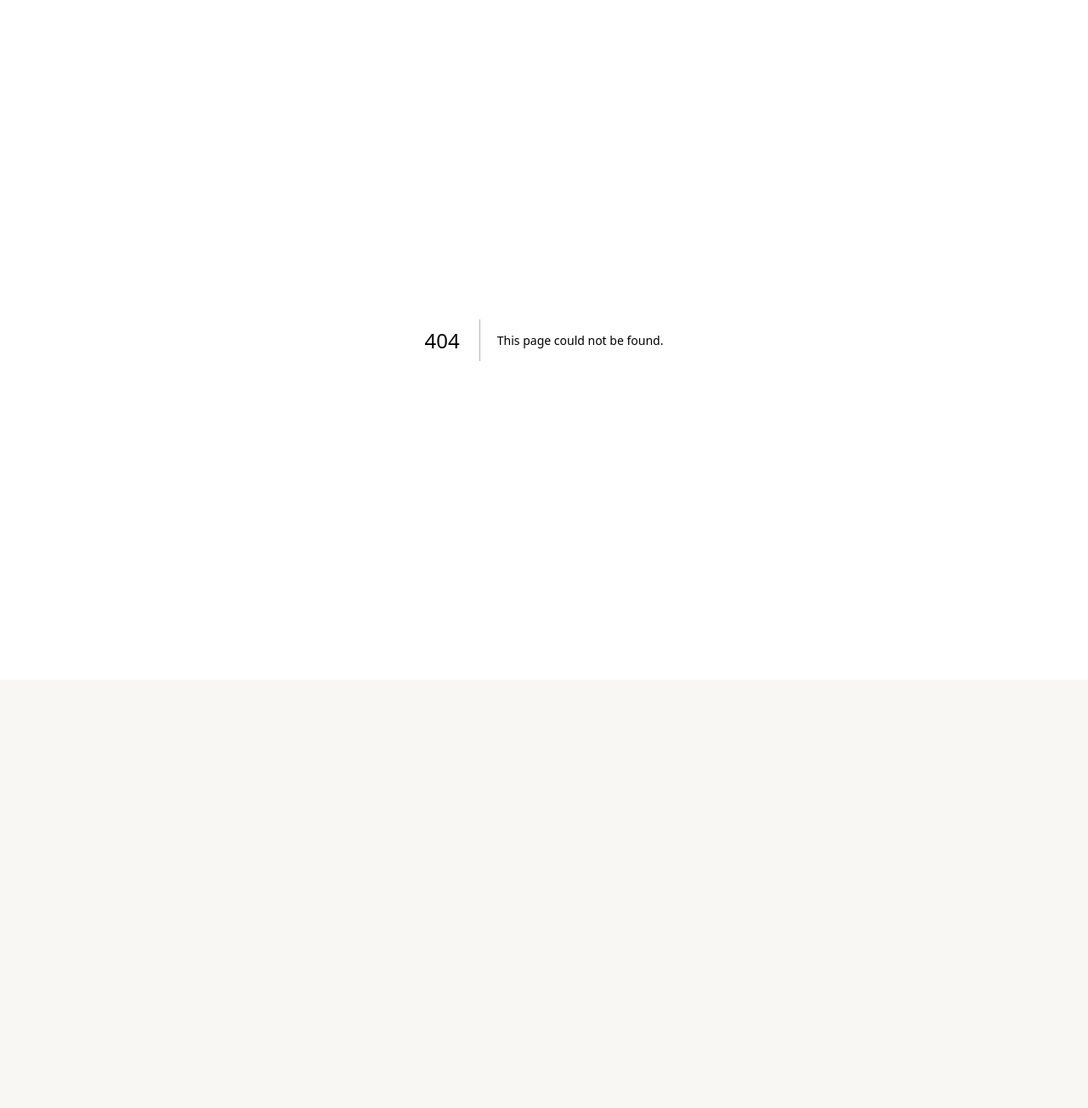
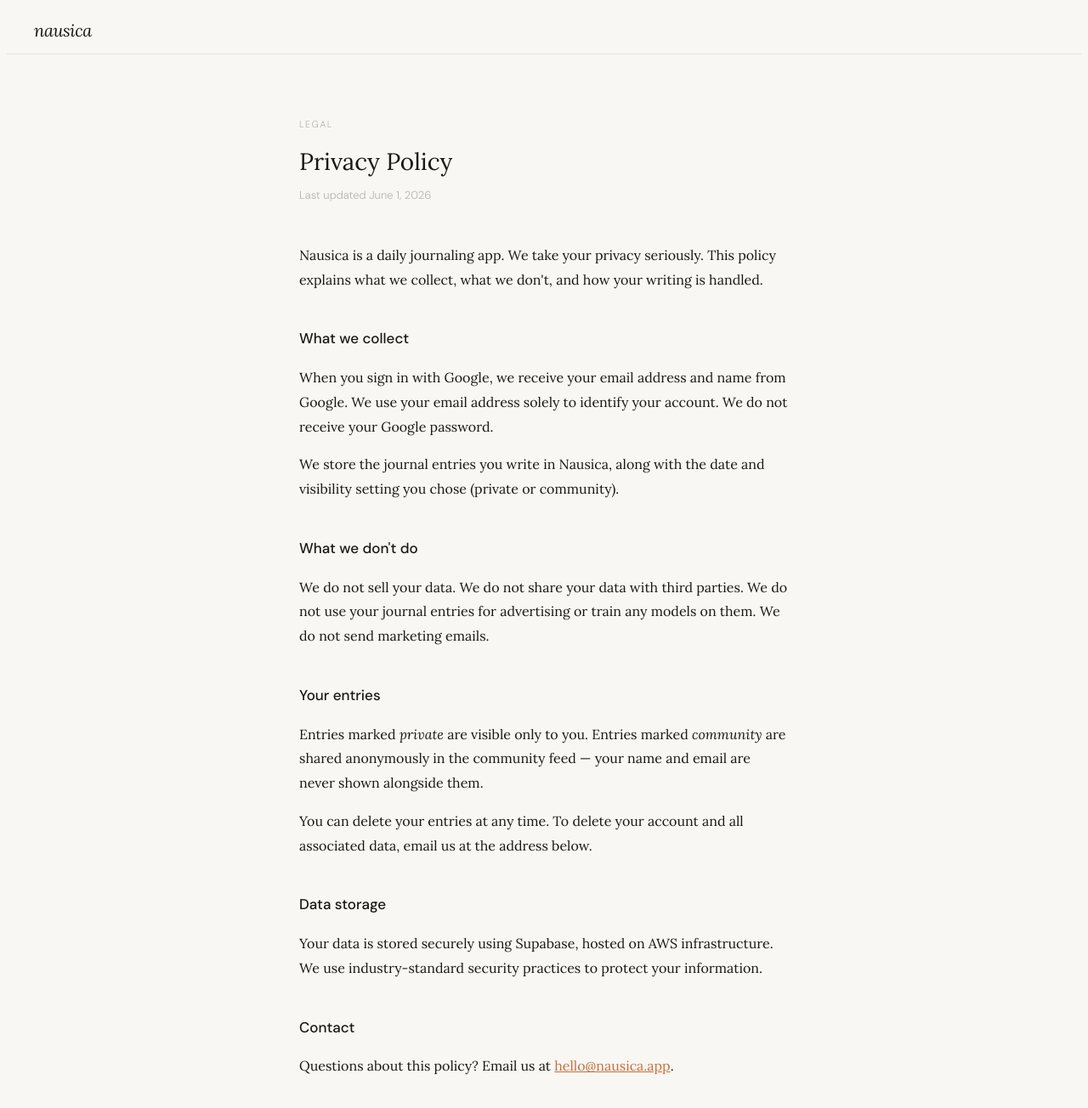
Before and after one commit to chainning-tatum/nausica, a Next.js app: page /privacy in a window 1280 px wide. Before the commit this address had no page. Shown: the top 1304 px of the page at 85% size. Before the commit the page ends 800 px from the top, so only its background shows below. Built offline with nearby package versions, Linux system fonts and the light colour scheme; no server answers.

Commit message:
add privacy policy page and footer link

```diff
--- /dev/null
+++ b/app/privacy/page.tsx
@@ -0,0 +1,91 @@
+import { createClient } from '@/lib/supabase/server'
+import Link from 'next/link'
+
+export default async function PrivacyPage() {
+  const supabase = await createClient()
+  const { data: { user } } = await supabase.auth.getUser()
+
+  return (
+    <div style={{ background: 'var(--paper)', minHeight: '100vh' }}>
+      <header style={{
+        borderBottom: '1px solid var(--paper-border)',
+        padding: '0 2rem',
+        height: '56px',
+        display: 'flex',
+        alignItems: 'center',
+        position: 'sticky',
+        top: 0,
+        background: 'var(--paper)',
+        zIndex: 10,
+      }}>
+        <Link href="/" style={{ textDecoration: 'none' }}>
+          <span style={{ fontFamily: 'Lora, serif', fontSize: '20px', letterSpacing: '-0.02em', color: 'var(--ink)', fontStyle: 'italic' }}>
+            nausica
+          </span>
+        </Link>
+      </header>
+
+      <main style={{ maxWidth: '640px', margin: '0 auto', padding: '4rem 2rem' }}>
+        <p style={{ fontSize: '11px', letterSpacing: '0.12em', color: 'var(--ink-faint)', textTransform: 'uppercase', marginBottom: '0.75rem' }}>
+          Legal
+        </p>
+        <h1 style={{ fontFamily: 'Lora, serif', fontSize: '28px', color: 'var(--ink)', fontWeight: 400, marginBottom: '0.5rem' }}>
+          Privacy Policy
+        </h1>
+        <p style={{ fontSize: '13px', color: 'var(--ink-faint)', marginBottom: '3rem' }}>
+          Last updated June 1, 2026
+        </p>
+
+        <div style={{ fontSize: '16px', lineHeight: 1.8, color: 'var(--ink)', fontFamily: 'Lora, serif' }}>
+
+          <p style={{ marginBottom: '1.5rem' }}>
+            Nausica is a daily journaling app. We take your privacy seriously. This policy explains what we collect, what we don't, and how your writing is handled.
+          </p>
+
+          <h2 style={{ fontSize: '17px', fontWeight: 500, fontFamily: 'DM Sans, sans-serif', marginBottom: '0.75rem', marginTop: '2.5rem', color: 'var(--ink)' }}>
+            What we collect
+          </h2>
+          <p style={{ marginBottom: '1rem' }}>
+            When you sign in with Google, we receive your email address and name from Google. We use your email address solely to identify your account. We do not receive your Google password.
+          </p>
+          <p style={{ marginBottom: '1rem' }}>
+            We store the journal entries you write in Nausica, along with the date and visibility setting you chose (private or community).
+          </p>
+
+          <h2 style={{ fontSize: '17px', fontWeight: 500, fontFamily: 'DM Sans, sans-serif', marginBottom: '0.75rem', marginTop: '2.5rem', color: 'var(--ink)' }}>
+            What we don't do
+          </h2>
+          <p style={{ marginBottom: '1rem' }}>
+            We do not sell your data. We do not share your data with third parties. We do not use your journal entries for advertising or train any models on them. We do not send marketing emails.
+          </p>
+
+          <h2 style={{ fontSize: '17px', fontWeight: 500, fontFamily: 'DM Sans, sans-serif', marginBottom: '0.75rem', marginTop: '2.5rem', color: 'var(--ink)' }}>
+            Your entries
+          </h2>
+          <p style={{ marginBottom: '1rem' }}>
+            Entries marked <em>private</em> are visible only to you. Entries marked <em>community</em> are shared anonymously in the community feed — your name and email are never shown alongside them.
+          </p>
+          <p style={{ marginBottom: '1rem' }}>
+            You can delete your entries at any time. To delete your account and all associated data, email us at the address below.
+          </p>
+
+          <h2 style={{ fontSize: '17px', fontWeight: 500, fontFamily: 'DM Sans, sans-serif', marginBottom: '0.75rem', marginTop: '2.5rem', color: 'var(--ink)' }}>
+            Data storage
+          </h2>
+          <p style={{ marginBottom: '1rem' }}>
+            Your data is stored securely using Supabase, hosted on AWS infrastructure. We use industry-standard security practices to protect your information.
+          </p>
+
+          <h2 style={{ fontSize: '17px', fontWeight: 500, fontFamily: 'DM Sans, sans-serif', marginBottom: '0.75rem', marginTop: '2.5rem', color: 'var(--ink)' }}>
+            Contact
+          </h2>
+          <p style={{ marginBottom: '1rem' }}>
+            Questions about this policy? Email us at{' '}
+            <a href="mailto:hello@nausica.app" style={{ color: 'var(--accent)' }}>hello@nausica.app</a>.
+          </p>
+
+        </div>
+      </main>
+    </div>
+  )
+}
--- a/components/HomeClient.tsx
+++ b/components/HomeClient.tsx
@@ -3,6 +3,7 @@
 import { useState, useEffect, useCallback } from 'react'
 import { createClient } from '@/lib/supabase/client'
 import AuthModal from './AuthModal'
+import Header from './Header'
 
 type Visibility = 'private' | 'community'
 
@@ -82,49 +83,7 @@ export default function HomeClient({ user, prompt, userEntry, publicEntries: ini
 
   return (
     <div style={{ background: 'var(--paper)', minHeight: '100vh' }}>
-      {/* Header */}
-      <header style={{
-        borderBottom: '1px solid var(--paper-border)',
-        padding: '0 2rem',
-        height: '56px',
-        display: 'flex',
-        alignItems: 'center',
-        justifyContent: 'space-between',
-        position: 'sticky',
-        top: 0,
-        background: 'var(--paper)',
-        zIndex: 10,
-      }}>
-        <a href="/" style={{ textDecoration: 'none' }}>
-          <span style={{ fontFamily: 'Lora, serif', fontSize: '20px', letterSpacing: '-0.02em', color: 'var(--ink)', fontStyle: 'italic' }}>
-            nausica
-          </span>
-        </a>
-        <div style={{ display: 'flex', alignItems: 'center', gap: '1.5rem' }}>
-          <span style={{ fontSize: '13px', color: 'var(--ink-muted)' }}>{today}</span>
-          {user && (
-            <>
-              <a href="/journal" style={{ fontSize: '13px', color: 'var(--ink-muted)', textDecoration: 'none' }}>Journal</a>
-              <a href="/community" style={{ fontSize: '13px', color: 'var(--ink-muted)', textDecoration: 'none' }}>Community</a>
-            </>
-          )}
-          {user ? (
-            <button
-              onClick={() => supabase.auth.signOut().then(() => window.location.reload())}
-              style={{ fontSize: '13px', color: 'var(--ink-muted)', background: 'none', border: 'none', cursor: 'pointer' }}
-            >
-              sign out
-            </button>
-          ) : (
-            <button
-              onClick={() => setShowAuth(true)}
-              style={{ fontSize: '13px', color: 'var(--accent)', background: 'none', border: 'none', cursor: 'pointer', fontWeight: 500 }}
-            >
-              sign in
-            </button>
-          )}
-        </div>
-      </header>
+      <Header user={user} activePage="home" onSignIn={() => setShowAuth(true)} />
 
       {/* Tab bar */}
       <div style={{
@@ -338,6 +297,13 @@ export default function HomeClient({ user, prompt, userEntry, publicEntries: ini
         )}
       </main>
 
+      <footer style={{ borderTop: '1px solid var(--paper-border)', padding: '1.5rem 2rem', marginTop: '4rem' }}>
+        <div style={{ maxWidth: '680px', margin: '0 auto', display: 'flex', justifyContent: 'space-between', alignItems: 'center' }}>
+          <span style={{ fontSize: '12px', color: 'var(--ink-faint)' }}>© 2026 nausica</span>
+          <a href="/privacy" style={{ fontSize: '12px', color: 'var(--ink-faint)', textDecoration: 'none' }}>Privacy Policy</a>
+        </div>
+      </footer>
+
       {showAuth && <AuthModal onClose={() => setShowAuth(false)} />}
     </div>
   )
```
